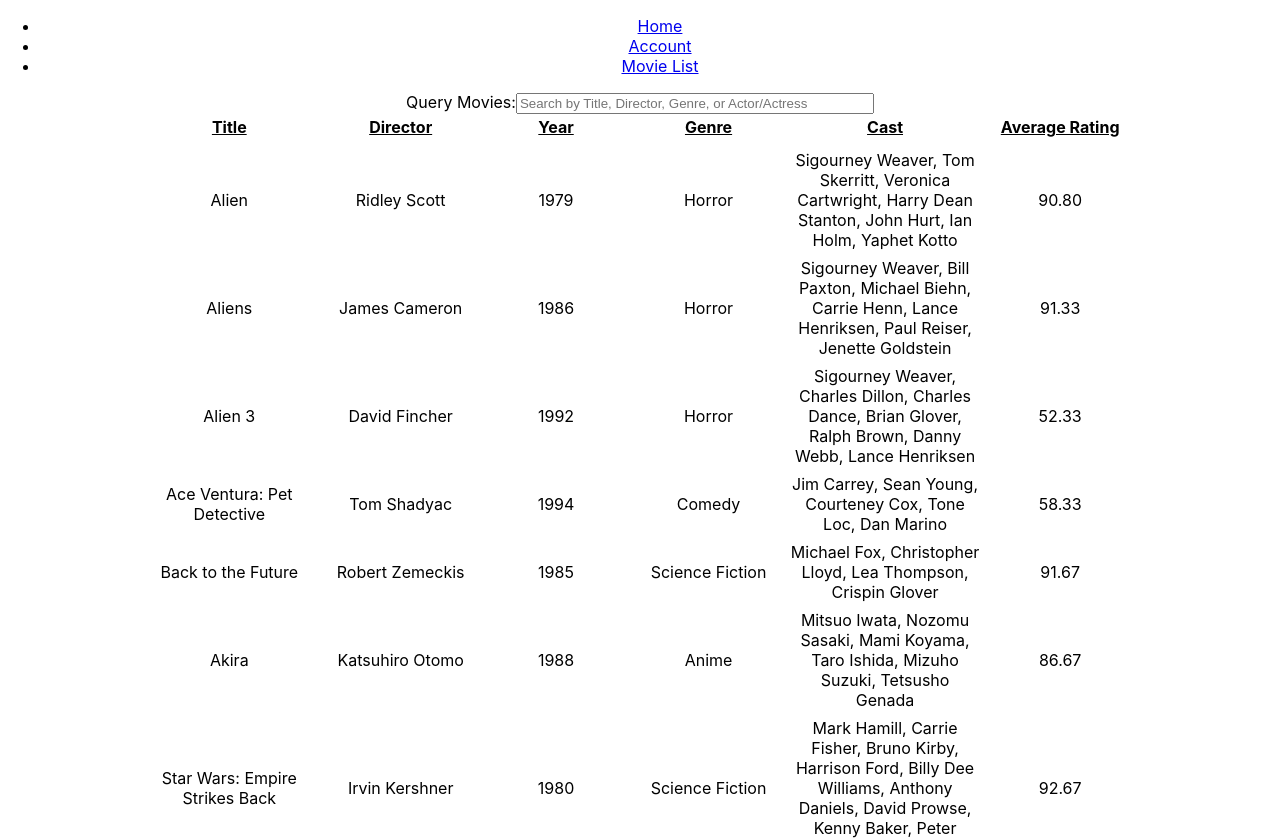
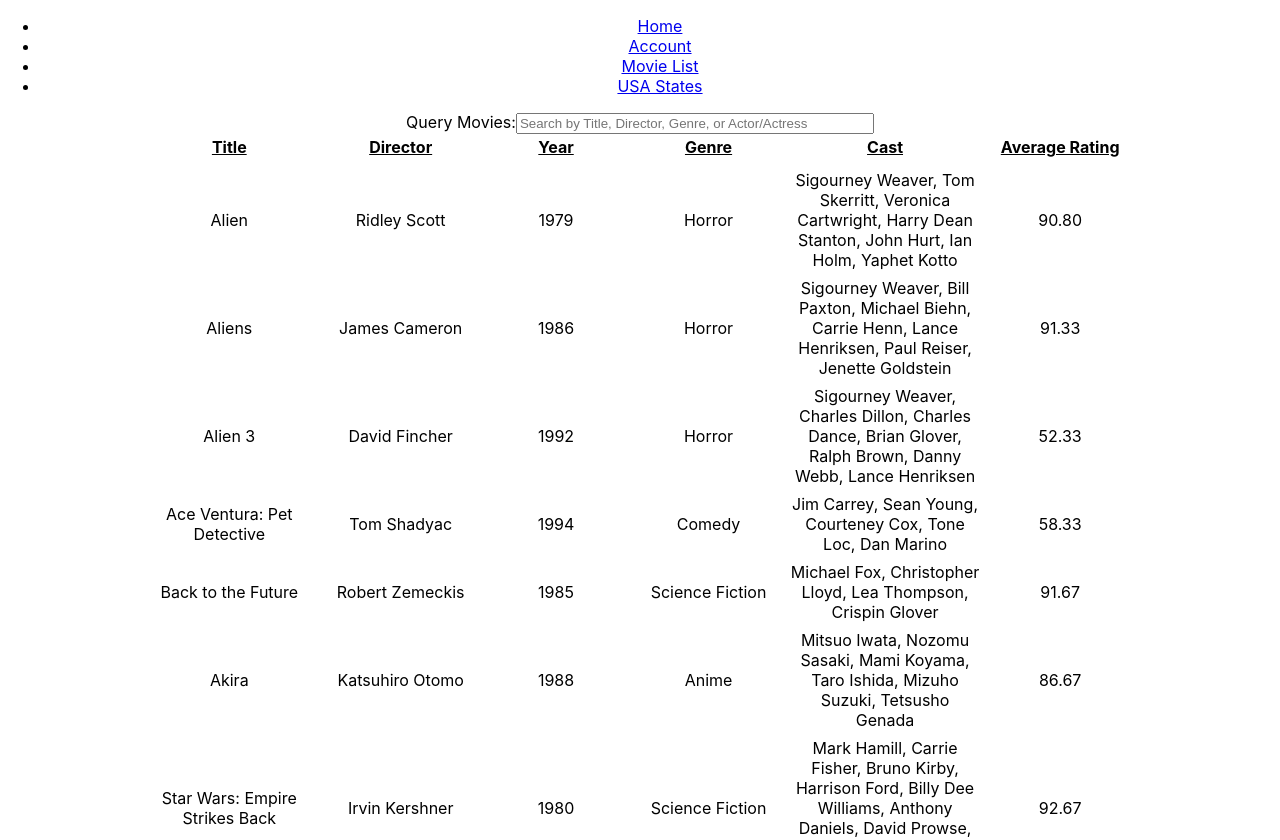
Before and after one commit to yazyounas/front-end-project, a React (Create React App) app: page /movies in a window 1280 px wide. Shown: the top 840 px of the page. Built offline with nearby package versions, Linux system fonts and the light colour scheme.

Commit message:
state finder

```diff
--- a/src/Components/Header/NavBar.jsx
+++ b/src/Components/Header/NavBar.jsx
@@ -9,7 +9,9 @@ function NavBar() {
                 <li><Link to="">Home</Link></li>
                 <li><Link to="./Login">Account</Link></li>
                 <li><Link to="./movies">Movie List</Link></li>
+                <li><Link to="./states">USA States</Link></li>
             </ul>
+
         </nav>
         </div>
     )
--- a/src/Components/Movies/Movies.jsx
+++ b/src/Components/Movies/Movies.jsx
@@ -4,10 +4,12 @@ import movieData from "./MoviesData.json";
 
 const Movies = () => {
   const [listQuery, setListQuery] = useState("");
+  console.log(listQuery)
 
   const filteredMovies = movieData.filter((movie) => {
     const { title, cast, genre, director } = movie;
     const query = listQuery.toLowerCase();
+
 
     return (
       title.toLowerCase().includes(query) ||
```
